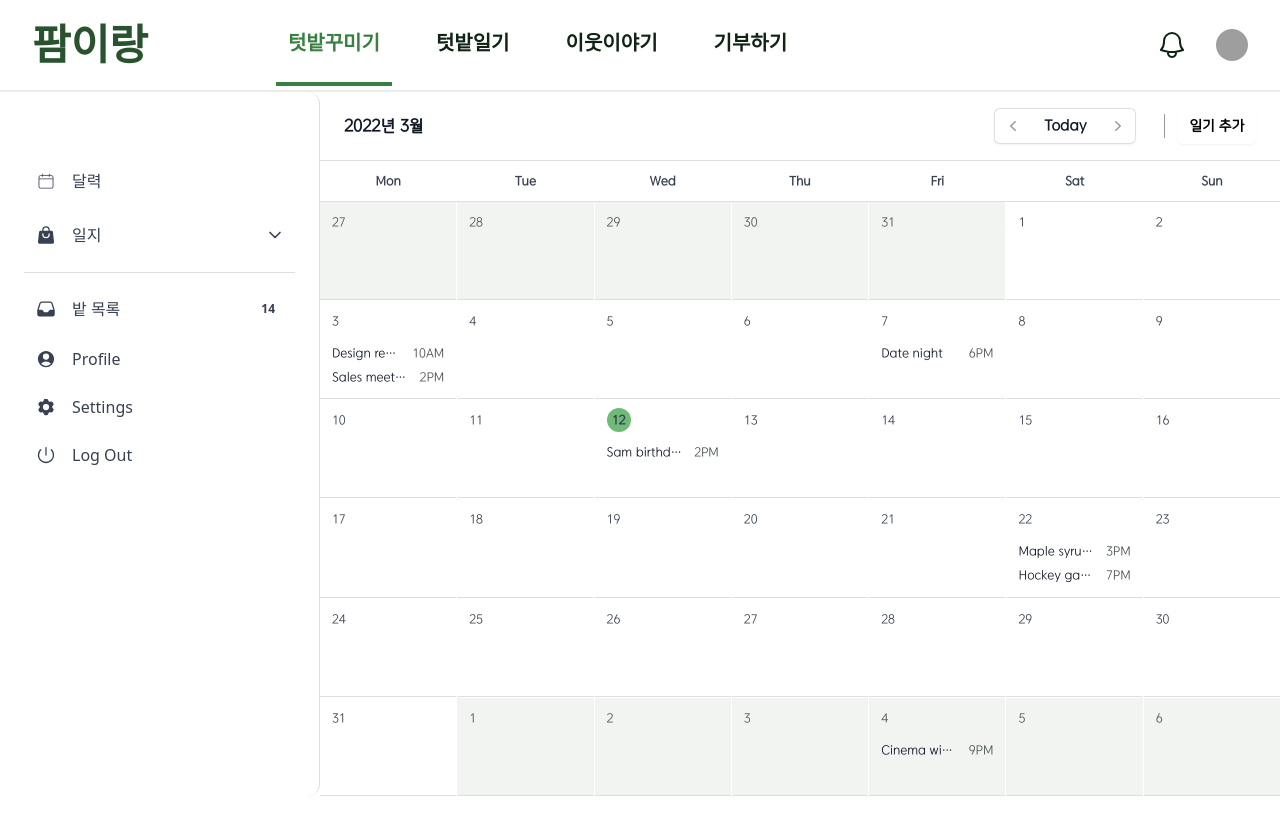
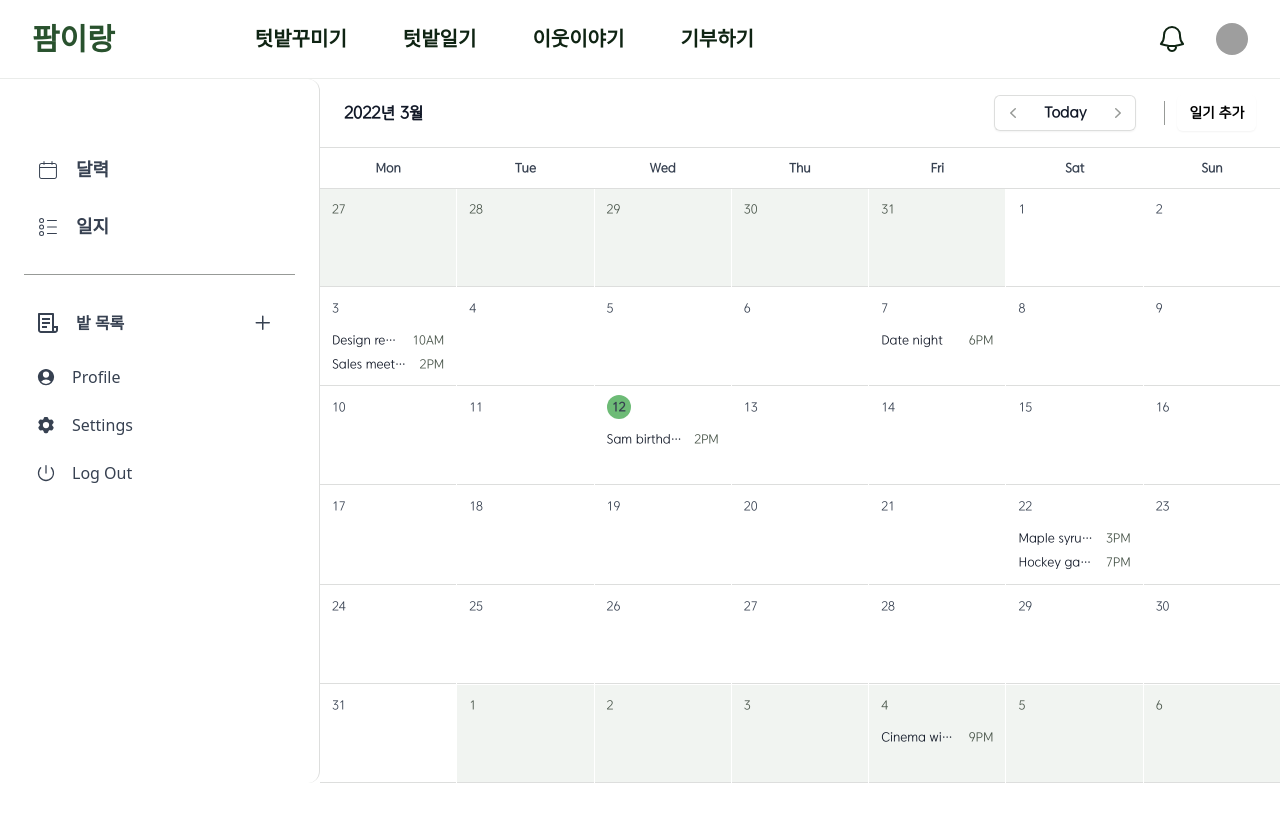
Before and after one commit to Hocheol18/Farmirang, a Next.js app in the folder frontend/: page /farm-diary/1 in a window 1280 px wide. Shown: the top 834 px of the page. Built offline with nearby package versions, Linux system fonts and the light colour scheme; grey boxes are pictures that could not be loaded; a web font is replaced by a local one.

Commit message:
[feat] FE : Calendar Update

```diff
--- a/frontend/app/Navbar.tsx
+++ b/frontend/app/Navbar.tsx
@@ -5,8 +5,6 @@ import { Disclosure, Menu, Transition } from "@headlessui/react";
 import { Bars3Icon, BellIcon, XMarkIcon } from "@heroicons/react/24/outline";
 import Image from "next/image";
 import { useRouter } from "next/navigation";
-
-
 
 const user = {
   name: "Tom Cook",
@@ -25,38 +23,49 @@ function classNames(...classes: Array<string>) {
 }
 
 export default function Navbar() {
-  const router = useRouter()
+  const router = useRouter();
   // router
   const [navigation, setNavigation] = useState([
-    { name: "텃밭꾸미기", href: "/farm-design", current: true },
+    { name: "텃밭꾸미기", href: "/farm-design", current: false },
     { name: "텃밭일기", href: "/farm-diary", current: false },
     { name: "이웃이야기", href: "/board", current: false },
     { name: "기부하기", href: "/donation", current: false },
   ]);
 
-  const handleEvent = (href : string, index: number) => {
+  const handleEvent = (href: string, index: number) => {
     const newNavigation = navigation.map((item, idx) => ({
       ...item,
       current: idx === index,
     }));
     setNavigation(newNavigation);
 
-    router.push(href)
+    router.push(href);
   };
 
-
+  const mainPageEvent = () => {
+    const newNavigation = navigation.map((item) => ({
+      ...item,
+      current: false,
+    }));
+    setNavigation(newNavigation);
+    router.push("/");
+  };
 
   return (
     <>
-      <div className="sticky top-0 z-10 border-b-2 py-1">
-
+      <div className="sticky top-0 z-10 border-b">
         <Disclosure as="nav">
           {({ open }: any) => (
             <>
               <div className="mx-auto px-4 sm:px-6 lg:px-8">
                 <div className="flex h-full items-center justify-between">
                   <div className="flex items-center">
-                    <div className="flex-shrink-0 text-green-500 font-extrabold text-h2 font-tmoney">
+                    <div
+                      className="flex-shrink-0 text-green-500 font-extrabold text-h4 font-tmoney"
+                      onClick={() => {
+                        mainPageEvent();
+                      }}
+                    >
                       팜이랑
                     </div>
                     <div className="hidden md:block">
@@ -67,13 +76,13 @@ export default function Navbar() {
                             href={item.href}
                             className={classNames(
                               item.current
-                                ? "text-green-400 border-b-4 border-green-400"
+                                ? "text-green-400 border-b-2 border-green-400"
                                 : "text-black-100 hover:text-green-500",
                               "px-3 py-6 text-h6 font-extrabold font-tmoney"
                             )}
                             aria-current={item.current ? "page" : undefined}
                             onClick={(e) => {
-                              e.preventDefault()
+                              e.preventDefault();
                               handleEvent(item.href, idx);
                             }}
                           >
--- a/frontend/app/farm-diary/[diaryid]/[date]/page.tsx
+++ b/frontend/app/farm-diary/[diaryid]/[date]/page.tsx
@@ -0,0 +1,3 @@
+export default function CalendarDate() {
+  return "Hello";
+}
--- a/frontend/app/farm-diary/[diaryid]/sidebar.tsx
+++ b/frontend/app/farm-diary/[diaryid]/sidebar.tsx
@@ -1,98 +1,60 @@
+"use client";
+
+import { useParams } from "next/navigation";
+import { useEffect, useState } from "react";
 import { CiCalendar } from "react-icons/ci";
+import { CiCircleList } from "react-icons/ci";
+import { GoPlus } from "react-icons/go";
+import { RiFileList3Line } from "react-icons/ri";
 
 export default function Sidebar() {
+  const params = useParams<{ id: string; date: string }>();
+
+  const [navigation, setNavigation] = useState([
+    {
+      name: "달력",
+      href: `/farm-diary/${params?.id}`,
+      current: true,
+      icon: <CiCalendar className="h-6 w-6" />,
+    },
+    {
+      name: "일지",
+      href: `/farm-diary/${params?.id}/1`,
+      current: false,
+      icon: <CiCircleList className="h-6 w-6" />,
+    },
+  ]);
+
   return (
     <>
       <nav className="flex min-w-[240px] flex-col gap-1 p-2 mt-10 font-sans text-base font-normal text-blue-gray-700">
-        <div className="relative block w-full">
-          <div
-            role="button"
-            className="flex items-center w-full p-0 leading-tight transition-all rounded-lg outline-none bg-blue-gray-50/50 text-start text-blue-gray-700 hover:bg-blue-gray-50 hover:bg-opacity-80 hover:text-blue-gray-900 focus:bg-blue-gray-50 focus:bg-opacity-80 focus:text-blue-gray-900 active:bg-blue-gray-50 active:bg-opacity-80 active:text-blue-gray-900"
-          >
-            <button
-              type="button"
-              className="flex items-center justify-between w-full p-3 font-sans text-xl antialiased font-semibold leading-snug text-left transition-colors border-b-0 select-none border-b-blue-gray-100 text-blue-gray-900 hover:text-blue-gray-900"
-            >
-              <div className="grid mr-4 place-items-center">
-                <CiCalendar />
+        {navigation.map((item, idx) => (
+          <div key={idx}>
+            <div className="relative block w-full">
+              <div className="flex items-center w-full p-0 leading-tight transition-all rounded-lg outline-none">
+                <div className="flex items-center justify-between w-full p-3 antialiased font-semibold leading-snug text-left">
+                  <div className="grid mr-4 place-items-center">{item.icon}</div>
+                  <p className="block mr-auto text-l antialiased leading-relaxed text-blue-gray-900">
+                    {item.name}
+                  </p>
+                </div>
               </div>
-              <p className="block mr-auto font-sans text-base antialiased font-normal leading-relaxed text-blue-gray-900">
-                달력
-              </p>
-            </button>
+            </div>
           </div>
-        </div>
-        <div className="relative block w-full">
-          <div
-            role="button"
-            className="flex items-center w-full p-0 leading-tight transition-all rounded-lg outline-none text-start hover:bg-blue-gray-50 hover:bg-opacity-80 hover:text-blue-gray-900 focus:bg-blue-gray-50 focus:bg-opacity-80 focus:text-blue-gray-900 active:bg-blue-gray-50 active:bg-opacity-80 active:text-blue-gray-900"
-          >
-            <button
-              type="button"
-              className="flex items-center justify-between w-full p-3 font-sans text-xl antialiased font-semibold leading-snug text-left transition-colors border-b-0 select-none border-b-blue-gray-100 text-blue-gray-700 hover:text-blue-gray-900"
-            >
-              <div className="grid mr-4 place-items-center">
-                <svg
-                  xmlns="http://www.w3.org/2000/svg"
-                  viewBox="0 0 24 24"
-                  fill="currentColor"
-                  aria-hidden="true"
-                  className="w-5 h-5"
-                >
-                  <path
-                    fill-rule="evenodd"
-                    d="M7.5 6v.75H5.513c-.96 0-1.764.724-1.865 1.679l-1.263 12A1.875 1.875 0 004.25 22.5h15.5a1.875 1.875 0 001.865-2.071l-1.263-12a1.875 1.875 0 00-1.865-1.679H16.5V6a4.5 4.5 0 10-9 0zM12 3a3 3 0 00-3 3v.75h6V6a3 3 0 00-3-3zm-3 8.25a3 3 0 106 0v-.75a.75.75 0 011.5 0v.75a4.5 4.5 0 11-9 0v-.75a.75.75 0 011.5 0v.75z"
-                    clip-rule="evenodd"
-                  ></path>
-                </svg>
-              </div>
-              <p className="block mr-auto font-sans text-base antialiased font-normal leading-relaxed text-blue-gray-900">
-                일지
-              </p>
-              <span className="ml-4">
-                <svg
-                  xmlns="http://www.w3.org/2000/svg"
-                  fill="none"
-                  viewBox="0 0 24 24"
-                  stroke-width="2.5"
-                  stroke="currentColor"
-                  aria-hidden="true"
-                  className="w-4 h-4 mx-auto transition-transform"
-                >
-                  <path
-                    stroke-linecap="round"
-                    stroke-linejoin="round"
-                    d="M19.5 8.25l-7.5 7.5-7.5-7.5"
-                  ></path>
-                </svg>
-              </span>
-            </button>
-          </div>
-        </div>
-        <hr className="my-2 border-gray-300" />
+        ))}
+
+        <hr className="my-4 border-gray-400" />
         <div
           role="button"
           className="flex items-center w-full p-3 leading-tight transition-all rounded-lg outline-none text-start hover:bg-blue-gray-50 hover:bg-opacity-80 hover:text-blue-gray-900 focus:bg-blue-gray-50 focus:bg-opacity-80 focus:text-blue-gray-900 active:bg-blue-gray-50 active:bg-opacity-80 active:text-blue-gray-900"
         >
           <div className="grid mr-4 place-items-center">
-            <svg
-              xmlns="http://www.w3.org/2000/svg"
-              viewBox="0 0 24 24"
-              fill="currentColor"
-              aria-hidden="true"
-              className="w-5 h-5"
-            >
-              <path
-                fill-rule="evenodd"
-                d="M6.912 3a3 3 0 00-2.868 2.118l-2.411 7.838a3 3 0 00-.133.882V18a3 3 0 003 3h15a3 3 0 003-3v-4.162c0-.299-.045-.596-.133-.882l-2.412-7.838A3 3 0 0017.088 3H6.912zm13.823 9.75l-2.213-7.191A1.5 1.5 0 0017.088 4.5H6.912a1.5 1.5 0 00-1.434 1.059L3.265 12.75H6.11a3 3 0 012.684 1.658l.256.513a1.5 1.5 0 001.342.829h3.218a1.5 1.5 0 001.342-.83l.256-.512a3 3 0 012.684-1.658h2.844z"
-                clip-rule="evenodd"
-              ></path>
-            </svg>
+            <RiFileList3Line className="h-6 w-6" />
           </div>
-          밭 목록
+          <span className="font-extrabold text-base">밭 목록</span>
           <div className="grid ml-auto place-items-center justify-self-end">
-            <div className="relative grid items-center px-2 py-1 font-sans text-xs font-bold uppercase rounded-full select-none whitespace-nowrap bg-blue-gray-500/20 text-blue-gray-900">
-              <span className="">14</span>
+            <div className="relative grid items-center px-2 py-1 uppercase rounded-full select-none whitespace-nowrap bg-blue-gray-500/20 text-blue-gray-900">
+              <GoPlus className="h-6 w-6" />
             </div>
           </div>
         </div>
--- a/frontend/app/farm-diary/page.tsx
+++ b/frontend/app/farm-diary/page.tsx
@@ -1,7 +1,17 @@
-export default function diary() {
-    return (
-        <>
-        Diary
-        </>
-    )
+"use client";
+
+import { useRouter } from "next/navigation";
+
+export default function Diary() {
+  const router = useRouter();
+  return (
+    <>
+      <button className="border-4"
+        onClick={() => {
+          router.push("./farm-diary/1");
+        }}
+
+      >하위</button>
+    </>
+  );
 }
```
